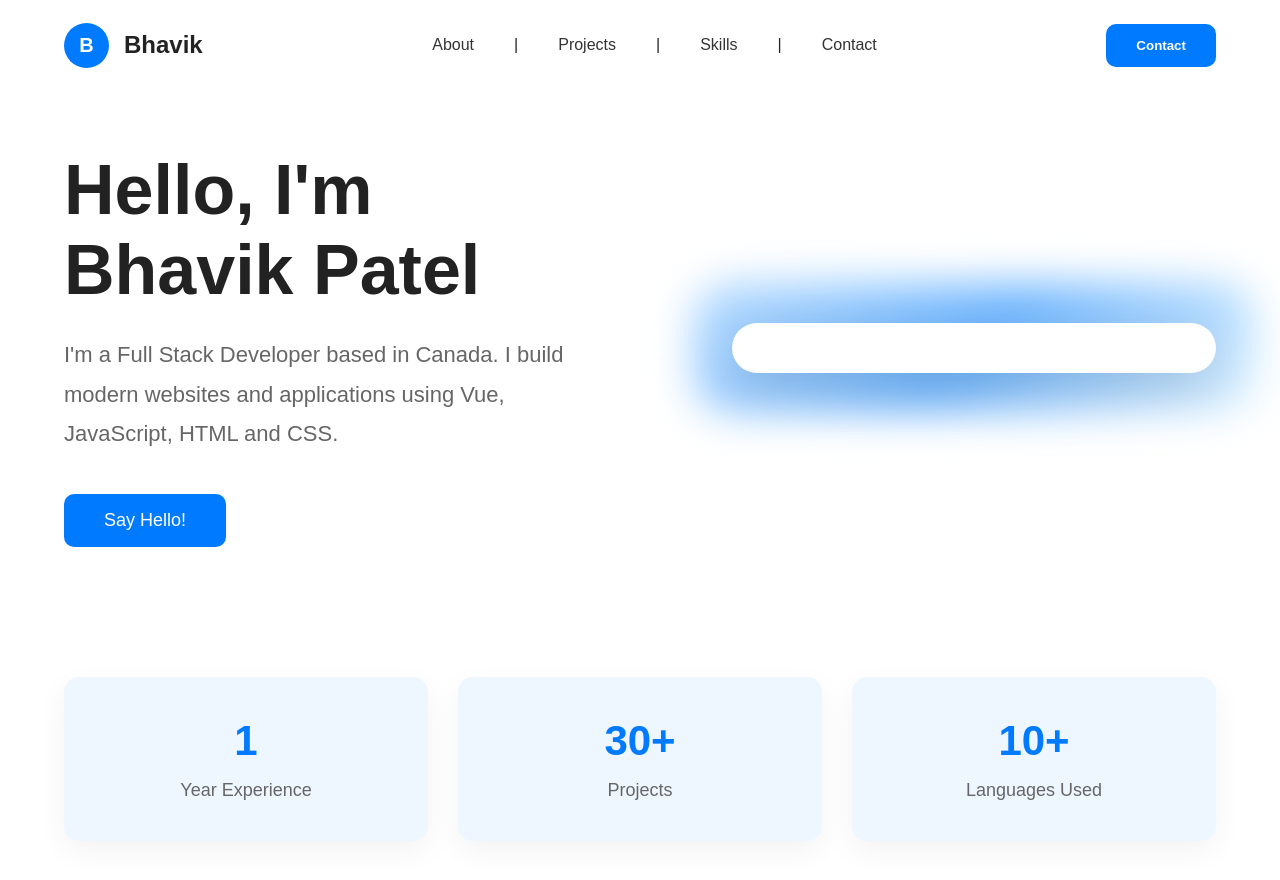
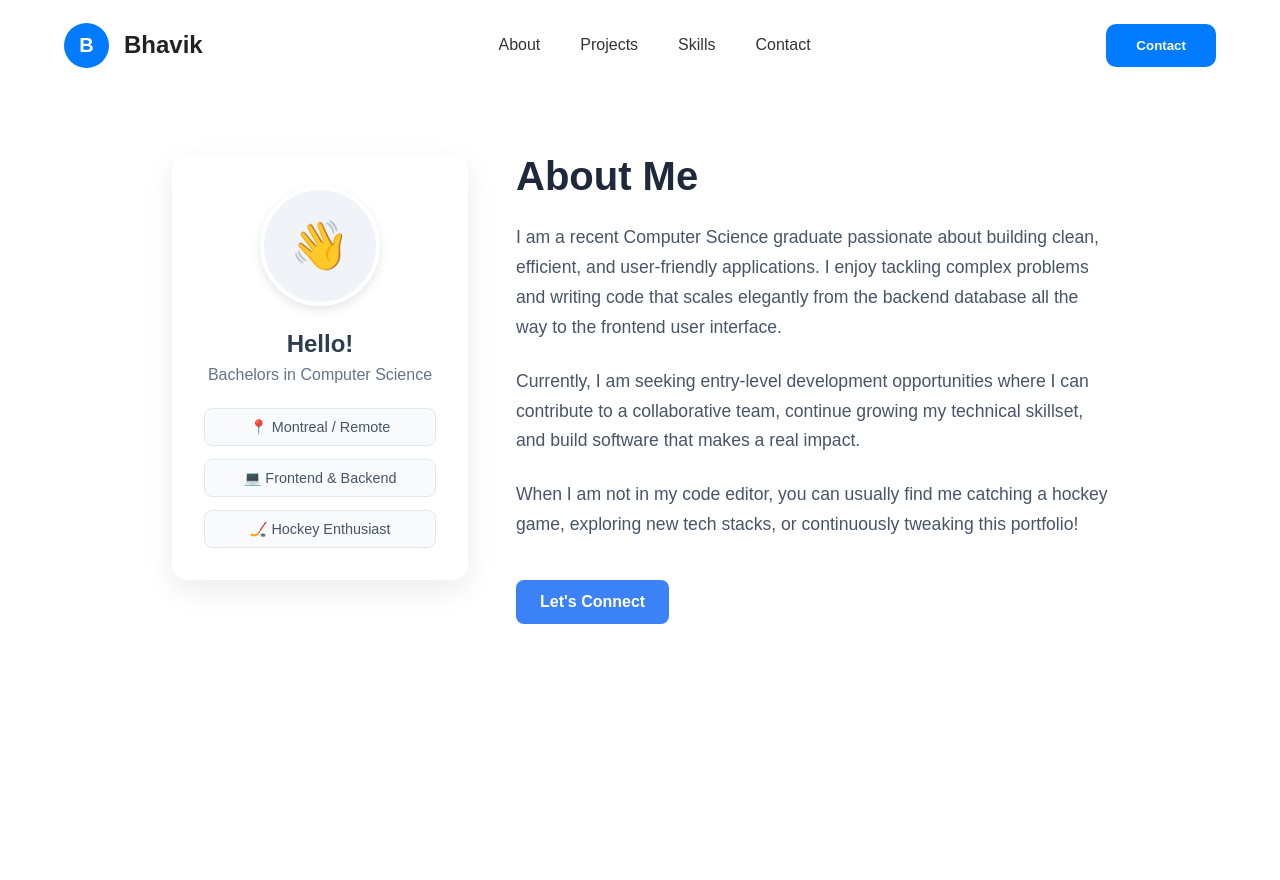
Before and after one commit to Bhavikbp13/Bhavikbp13.github.io, a Vue app: page /about in a window 1280 px wide. Shown: the top 880 px of the page. After the commit the page ends 800 px from the top, so only its background shows below. Built offline with nearby package versions, Linux system fonts and the light colour scheme.

Commit message:
Main and About page made

```diff
--- a/src/App.vue
+++ b/src/App.vue
@@ -3,9 +3,14 @@
 
     <Navbar />
 
-    <Hero />
+    <main>
+      <router-view />
+    </main>
 
-    <Stats />
+    <div v-if="$route.path === '/'">
+      <Hero />
+      <Stats />
+    </div>
 
   </div>
 </template>
--- a/src/assets/styles.css
+++ b/src/assets/styles.css
@@ -37,6 +37,11 @@ align-items:center;
 
 gap:15px;
 
+}
+
+.logo-link {
+  text-decoration: none; /* Removes the underline */
+  color: inherit;        /* Keeps the text your original color instead of link-blue */
 }
 
 .circle{
@@ -283,6 +288,27 @@ font-size:18px;
 
 }
 
+/* src/assets/style.css */
+
+.cta-button {
+  display: inline-block;
+  background-color: #3b82f6;
+  color: white;
+  padding: 0.8rem 1.5rem;
+  border-radius: 8px;
+  text-decoration: none;
+  font-weight: 600;
+  width: fit-content;
+  margin-top: 1rem;
+  transition: all 0.2s ease;
+}
+
+.cta-button:hover {
+  background-color: #2563eb;
+  transform: translateY(-2px);
+  box-shadow: 0 4px 12px rgba(59, 130, 246, 0.3);
+}
+
 @media(max-width:900px){
 
 .hero{
--- a/src/components/Hero.vue
+++ b/src/components/Hero.vue
@@ -18,20 +18,16 @@ JavaScript, HTML and CSS.
 
 </p>
 
-<button>
-
-Say Hello!
-
-</button>
+<a href="https://www.linkedin.com/in/bhavikbp13/" target="_blank" rel="noopener noreferrer" class="cta-button">Let's Connect</a>
 
 </div>
 
 <div class="hero-right">
 
-<!-- <img
-src="/profile.png"
+<img
+src="../images/BhavikPic.jpg"
 alt="Profile"
-/> -->
+/>
 
 </div>
 
--- a/src/components/Navbar.vue
+++ b/src/components/Navbar.vue
@@ -1,19 +1,21 @@
 <template>
 <header>
 
-<div class="logo">
+<router-link to="/" class="logo-link">
+    <div class="logo">
 
-<div class="circle">B</div>
+    <div class="circle">B</div>
 
-<h2>Bhavik</h2>
+    <h2>Bhavik</h2>
 
-</div>
+    </div>
+</router-link>
 
 <nav class="temporary-menu">
-    <router-link to="../views/AboutView.vue">About</router-link> |
-    <router-link to="../views/ProjectsView.vue">Projects</router-link> |
-    <router-link to="../views/SkillsView.vue">Skills</router-link> |
-    <router-link to="../views/ContactView.vue">Contact</router-link>
+    <router-link to="/about">About</router-link>
+    <router-link to="/projects">Projects</router-link>
+    <router-link to="/skills">Skills</router-link>
+    <router-link to="/contact">Contact</router-link>
 </nav>
 
 <button>Contact</button>
--- a/src/router.js
+++ b/src/router.js
@@ -5,7 +5,7 @@ import SkillsView from './views/SkillsView.vue'
 import ContactView from './views/ContactView.vue'
 
 const routes = [
-  { path: '/', name: 'about', component: AboutView }, // This makes About your default home page
+  { path: '/about', name: 'about', component: AboutView },
   { path: '/projects', name: 'projects', component: ProjectsView },
   { path: '/skills', name: 'skills', component: SkillsView },
   { path: '/contact', name: 'contact', component: ContactView }
--- a/src/views/AboutView.vue
+++ b/src/views/AboutView.vue
@@ -1,14 +1,169 @@
 <template>
-  <div class="about-page">
-    <h2>About Me</h2>
-    <p>Hi, I'm a recent Computer Science graduate passionate about building clean, efficient applications.</p>
-    <p>I am currently looking for entry-level frontend or backend development roles, either based in Montreal or fully remote.</p>
+  <div class="about-container">
+
+    <div class="profile-card">
+      <div class="avatar-placeholder">
+        <span class="emoji">👋</span>
+      </div>
+
+      <h2 class="title">Hello!</h2>
+      <p class="tagline">Bachelors in Computer Science</p>
+
+      <div class="badges">
+        <span class="badge">📍 Montreal / Remote</span>
+        <span class="badge">💻 Frontend & Backend</span>
+        <span class="badge">🏒 Hockey Enthusiast</span>
+      </div>
+    </div>
+
+    <div class="bio-content">
+      <h1 class="header">About Me</h1>
+
+      <p class="text-block">
+        I am a recent Computer Science graduate passionate about building clean, efficient, and user-friendly applications. I enjoy tackling complex problems and writing code that scales elegantly from the backend database all the way to the frontend user interface.
+      </p>
+
+      <p class="text-block">
+        Currently, I am seeking entry-level development opportunities where I can contribute to a collaborative team, continue growing my technical skillset, and build software that makes a real impact.
+      </p>
+
+      <p class="text-block">
+        When I am not in my code editor, you can usually find me catching a hockey game, exploring new tech stacks, or continuously tweaking this portfolio!
+      </p>
+
+      <a href="https://www.linkedin.com/in/bhavikbp13/" target="_blank" rel="noopener noreferrer" class="cta-button">Let's Connect</a>
+    </div>
+
   </div>
 </template>
 
 <style scoped>
-/* Scoped styles only affect this specific page */
-.about-page {
+/* 1. Main Container
+  Uses CSS Grid to create a flexible two-column layout that centers on the page.
+*/
+.about-container {
+  display: grid;
+  grid-template-columns: 1fr 2fr;
+  gap: 3rem;
+  max-width: 1000px;
+  margin: 4rem auto;
+  padding: 0 2rem;
+  color: #333;
+}
+
+/* 2. The Profile Card (Left Side)
+*/
+.profile-card {
+  background: white;
   padding: 2rem;
+  border-radius: 16px;
+  box-shadow: 0 10px 30px rgba(0, 0, 0, 0.08);
+  text-align: center;
+  height: fit-content;
+}
+
+.avatar-placeholder {
+  width: 120px;
+  height: 120px;
+  background: #f0f4f8;
+  border-radius: 50%;
+  margin: 0 auto 1.5rem auto;
+  display: flex;
+  align-items: center;
+  justify-content: center;
+  font-size: 3rem;
+  border: 4px solid white;
+  box-shadow: 0 4px 10px rgba(0,0,0,0.1);
+}
+
+.title {
+  margin: 0 0 0.5rem 0;
+  font-size: 1.5rem;
+  color: #2c3e50;
+}
+
+.tagline {
+  color: #64748b;
+  margin-bottom: 1.5rem;
+  font-weight: 500;
+}
+
+/* Little tags for quick skills/facts */
+.badges {
+  display: flex;
+  flex-direction: column;
+  gap: 0.8rem;
+}
+
+.badge {
+  background: #f8fafc;
+  color: #475569;
+  padding: 0.6rem 1rem;
+  border-radius: 8px;
+  font-size: 0.9rem;
+  font-weight: 500;
+  border: 1px solid #e2e8f0;
+}
+
+/* 3. The Bio Content (Right Side)
+*/
+.bio-content {
+  display: flex;
+  flex-direction: column;
+  justify-content: center;
+}
+
+.header {
+  font-size: 2.5rem;
+  color: #1e293b;
+  margin-bottom: 1.5rem;
+  margin-top: 0;
+}
+
+.text-block {
+  line-height: 1.7;
+  font-size: 1.1rem;
+  color: #475569;
+  margin-bottom: 1.5rem;
+}
+
+/* 4. The Button
+*/
+.cta-button {
+  display: inline-block;
+  background-color: #3b82f6;
+  color: white;
+  padding: 0.8rem 1.5rem;
+  border-radius: 8px;
+  text-decoration: none;
+  font-weight: 600;
+  width: fit-content;
+  margin-top: 1rem;
+  transition: all 0.2s ease;
+}
+
+.cta-button:hover {
+  background-color: #2563eb;
+  transform: translateY(-2px);
+  box-shadow: 0 4px 12px rgba(59, 130, 246, 0.3);
+}
+
+/* 5. Mobile Responsiveness!
+  When the screen gets smaller than 768px, it stacks into one column.
+*/
+@media (max-width: 768px) {
+  .about-container {
+    grid-template-columns: 1fr;
+    gap: 2rem;
+    margin: 2rem auto;
+  }
+
+  .header {
+    text-align: center;
+  }
+
+  .cta-button {
+    margin: 1rem auto 0 auto;
+  }
 }
 </style>
--- a/src/views/ContactView.vue
+++ b/src/views/ContactView.vue
@@ -1,8 +1,9 @@
 <template>
   <div class="about-page">
-    <h2>About Me</h2>
-    <p>Hi, I'm a recent Computer Science graduate passionate about building clean, efficient applications.</p>
-    <p>I am currently looking for entry-level frontend or backend development roles, either based in Montreal or fully remote.</p>
+    <h2>Contact</h2>
+    <p>E-Mail: bhavikbp13@gmail.com</p>
+    <p>LinkedIn: linkedin.com/in/bhavikbp13</p>
+    <p>GitHub: github.com/Bhavikbp13</p>
   </div>
 </template>
 
--- a/src/views/ProjectsView.vue
+++ b/src/views/ProjectsView.vue
@@ -1,8 +1,7 @@
 <template>
   <div class="about-page">
-    <h2>About Me</h2>
-    <p>Hi, I'm a recent Computer Science graduate passionate about building clean, efficient applications.</p>
-    <p>I am currently looking for entry-level frontend or backend development roles, either based in Montreal or fully remote.</p>
+    <h2>Projects</h2>
+    <p>Here are some of my projects:</p>
   </div>
 </template>
 
--- a/src/views/SkillsView.vue
+++ b/src/views/SkillsView.vue
@@ -1,8 +1,9 @@
 <template>
   <div class="about-page">
-    <h2>About Me</h2>
-    <p>Hi, I'm a recent Computer Science graduate passionate about building clean, efficient applications.</p>
-    <p>I am currently looking for entry-level frontend or backend development roles, either based in Montreal or fully remote.</p>
+    <h2>Skills</h2>
+    <p>HTML</p>
+    <p>CSS</p>
+    <p>JavaScript</p>
   </div>
 </template>
 
```
Also changed, not shown: src/images/BhavikPic.jpg (added).
